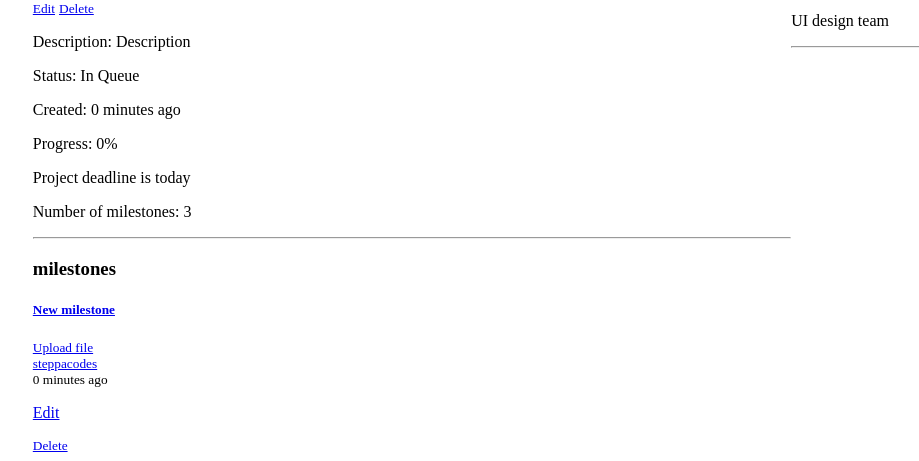
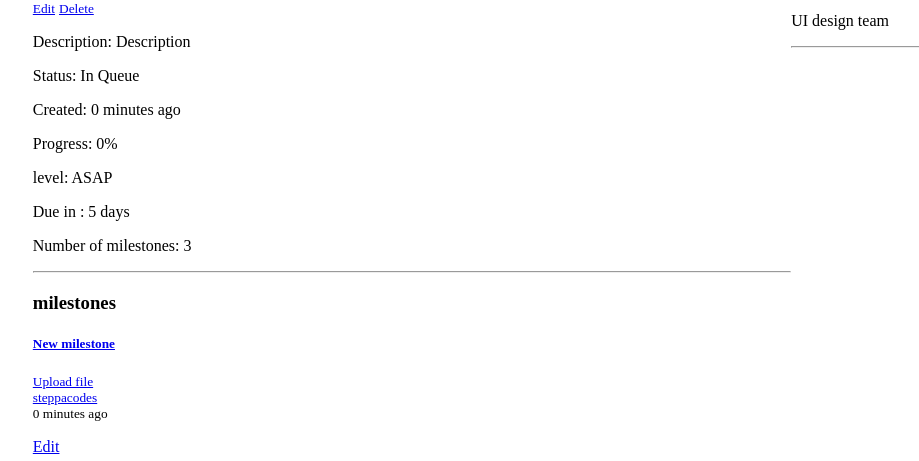
Before and after one commit to SteppaCodes/ProjectOwl, a Django app: page /project/1 in a window 1280 px wide. Shown: the part 195-656 px from the top of the page, without its empty margins (228-1147 px from the left). Run offline with Django 4.2, Linux system fonts and the light colour scheme; a user stored in the database is signed in; data comes from the database, SQL or seed files in the repository.

Commit message:
Project proirity level feature

```diff
--- a/manager/views.py
+++ b/manager/views.py
@@ -176,7 +176,7 @@
 def companypage(request,id):
     company = Company.objects.get(id=id)
     workers = company.worker_set.all()
-    projects = company.project_set.all()
+    projects = company.project_set.all().order_by('-updated', '-created')
     teams = company.team_set.all()
     activities = company.activity_set.all()[:5]
 
--- a/project_manager/forms.py
+++ b/project_manager/forms.py
@@ -10,13 +10,13 @@
 class PersonalProjectForm(ModelForm):
     class Meta:
         model = Project
-        fields =   ['name','description','deadline']
+        fields =   ['name','description','deadline', 'priority_level']
 
 class CompanyProjectForm(ModelForm):
 
     class Meta:
         model = Project
-        fields =   ['name','description','deadline', 'teams',]
+        fields =   ['name','description','deadline', 'teams', 'priority_level']
 
 class TaskForm(ModelForm):
     class Meta:
--- a/project_manager/models.py
+++ b/project_manager/models.py
@@ -25,14 +25,22 @@
         abstract = True
 
 class Project(Info):
+
+    PRIORITY =(
+        ('Normal', 'Normal'),
+        ('ASAP','ASAP')
+    )
+
+
     company = models.ForeignKey(Company, on_delete=models.CASCADE, default = None, null=True, blank=True)
     progress = models.IntegerField(default=0, null=True, blank=True)
+    priority_level = models.CharField(max_length=100, choices=PRIORITY, default='Normal')
     teams = models.ManyToManyField(Team, null=True, blank=True)
     deadline = models.DateTimeField(null = True, blank =True)
     is_personal = models.BooleanField(default=False, blank=True, null=True)
     due_in = models.IntegerField(null = True, blank=True, default=None)
     updated_by = models.ForeignKey(CostumUser, related_name="up_dated", on_delete=models.CASCADE, null=True, blank=True)
-    updated_at = models.DateTimeField(auto_now=True,null=True, blank=True)
+
 
     def __str__(self):
         return self.name
@@ -70,6 +78,7 @@
     team = models.ForeignKey(Team, on_delete=models.SET_NULL, null=True,blank=True,default=None)
     task = models.ForeignKey(Task, on_delete=models.SET_NULL, null=True, blank=True)
     company = models.ForeignKey(Company,null=True,blank=True, on_delete=models.CASCADE)
+
     class Meta:
         abstract = True
 
--- a/project_manager/templates/project_manager/project-page.html
+++ b/project_manager/templates/project_manager/project-page.html
@@ -27,6 +27,7 @@
             <p>Status: {{project.status}}</p>
             <p>Created: {{project.created| timesince}} ago</p>
             <p>Progress: {{project.progress}}%</p>
+            <p>level: {{project.priority_level}}</p>
             {% if project.due_in %}
                 <p>Due in : {{project.due_in}} {% if project.due_in > 1 %}days {% else %}day{% endif %}</p>
             {%elif project.due_in == 0%}
--- a/project_manager/views.py
+++ b/project_manager/views.py
@@ -9,6 +9,7 @@
 from django.conf import settings
 from django.shortcuts import get_object_or_404
 
+#Work on Notes
 
 def create_update_project(request, project_id=None):
     project = None
@@ -76,6 +77,12 @@
     if deadline:
         due_in = int((deadline.date() - TODAY).days)
         project.due_in = due_in
+        if project.due_in < 7:
+            project.priority_level = 'ASAP'
+            project.save()
+        else:
+            project.priority_level = 'Normal'
+            project.save()
 
     if request.user.in_company:
         teams = project.teams.all()
```
Also changed, not shown: core/settings.py (+10 -1 lines), db.sqlite3, project_manager/migrations/0004_project_priority_level.py (added), project_manager/migrations/0005_remove_project_updated_at.py (added).
